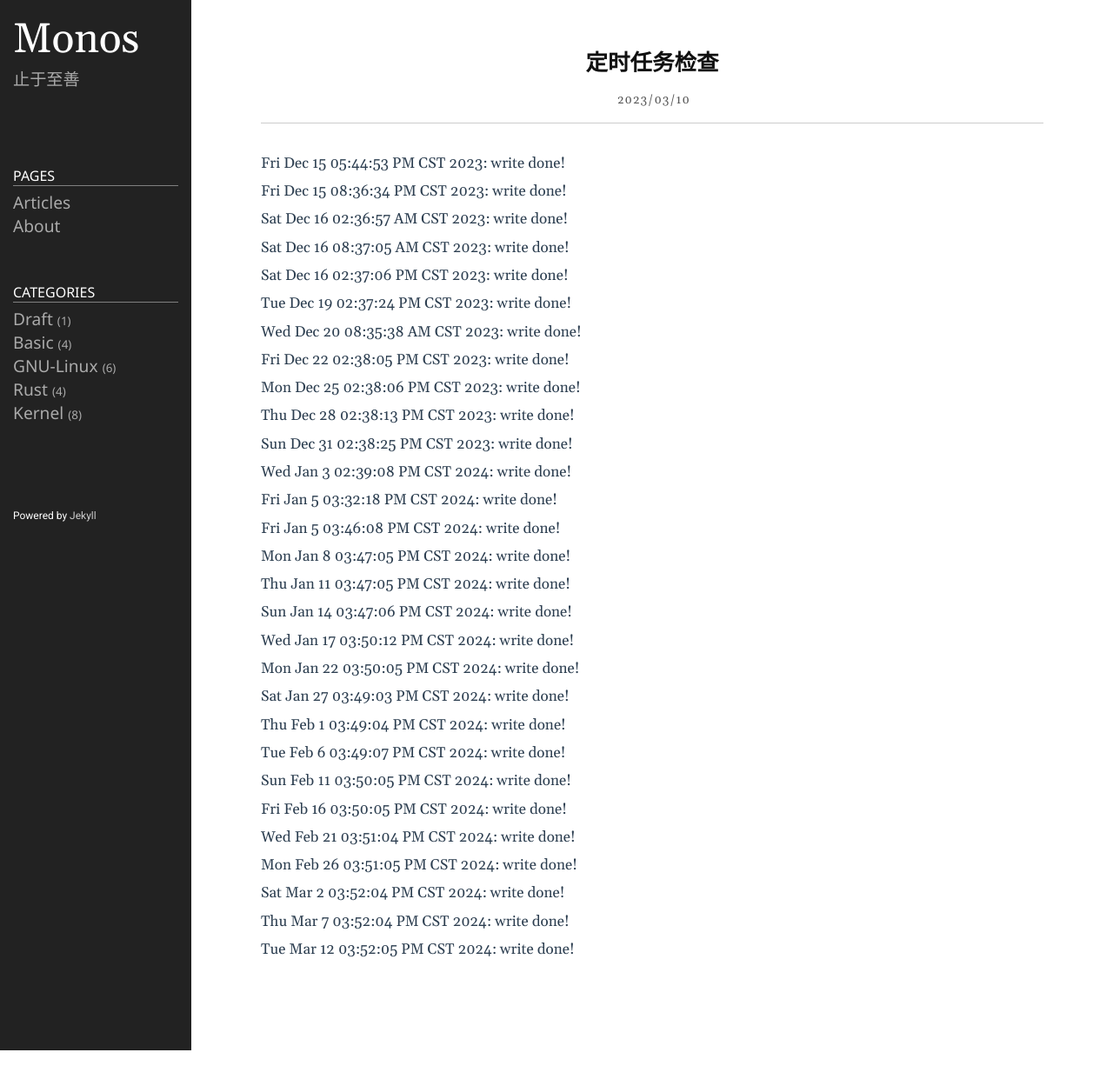
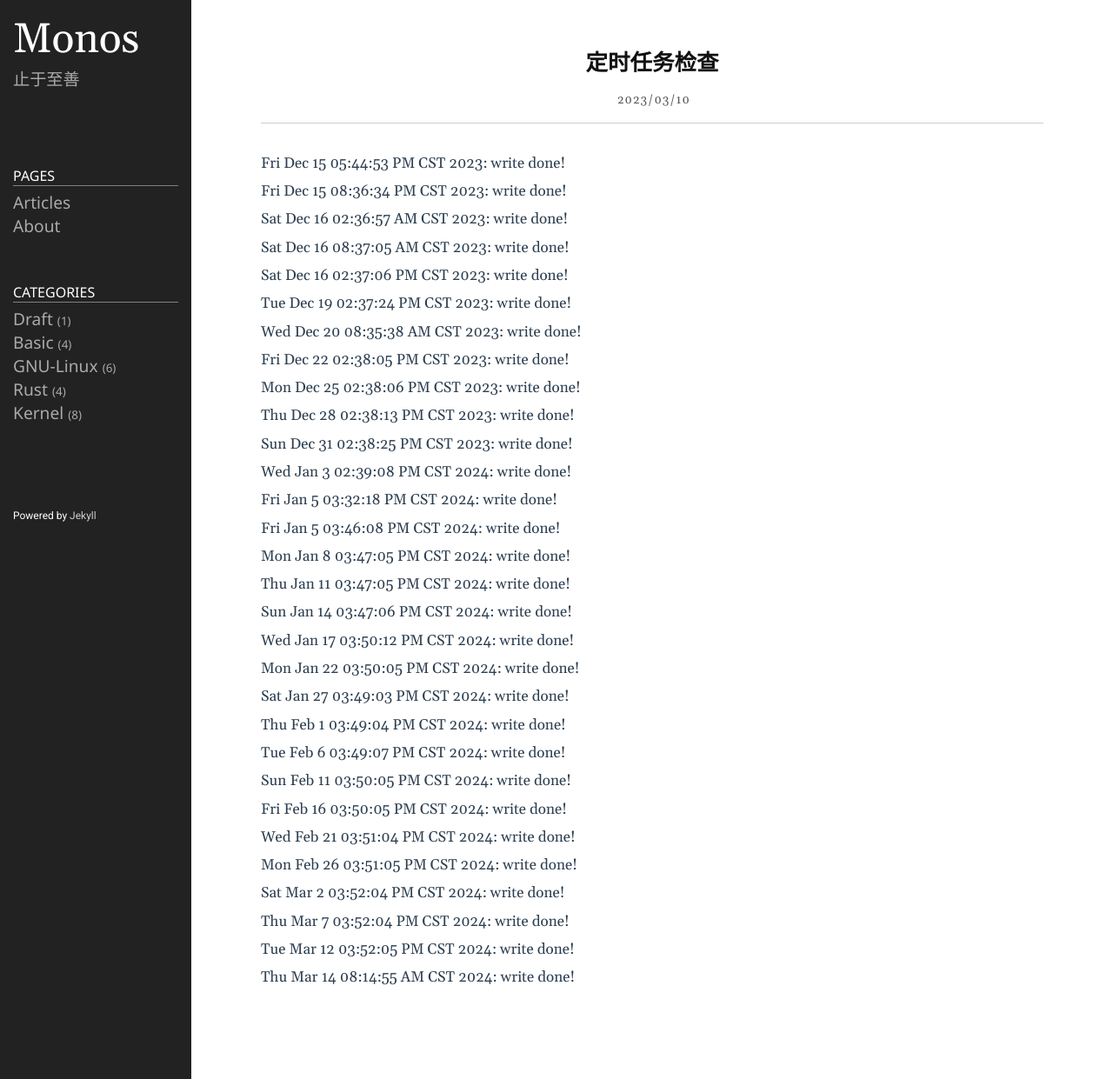
Before and after one commit to lclgo/lclgo.github.io, a Jekyll site: the page built from _posts/2023-03-10-weekly.md, in a window 1280 px wide. Shown: the whole page at 87% size. Built offline with Jekyll 4.4.1, drawn with Linux system fonts in a browser that asks for light colours; before the commit the page ends 1208 px from its top, so only the background shows below that.

Commit message:
timer check

```diff
--- a/_posts/2023-03-10-weekly.md
+++ b/_posts/2023-03-10-weekly.md
@@ -61,3 +61,5 @@ Sat Mar  2 03:52:04 PM CST 2024: write done!
 Thu Mar  7 03:52:04 PM CST 2024: write done!
 
 Tue Mar 12 03:52:05 PM CST 2024: write done!
+
+Thu Mar 14 08:14:55 AM CST 2024: write done!
```
